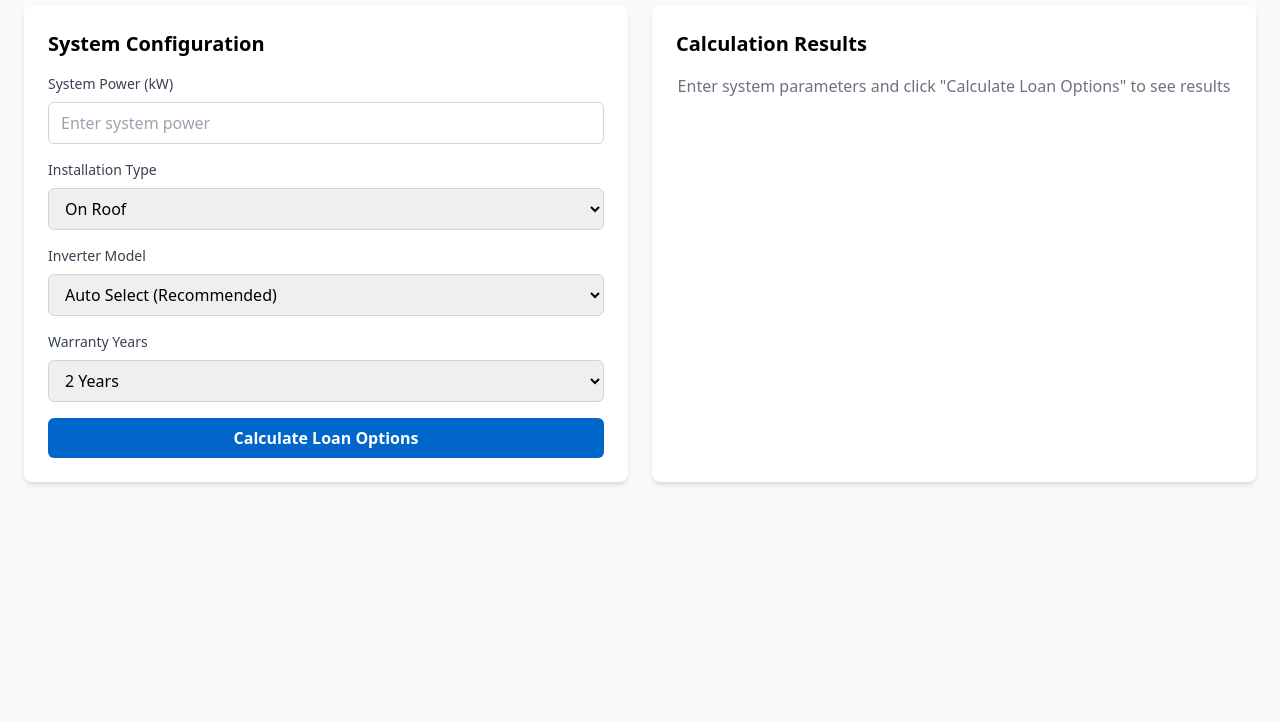
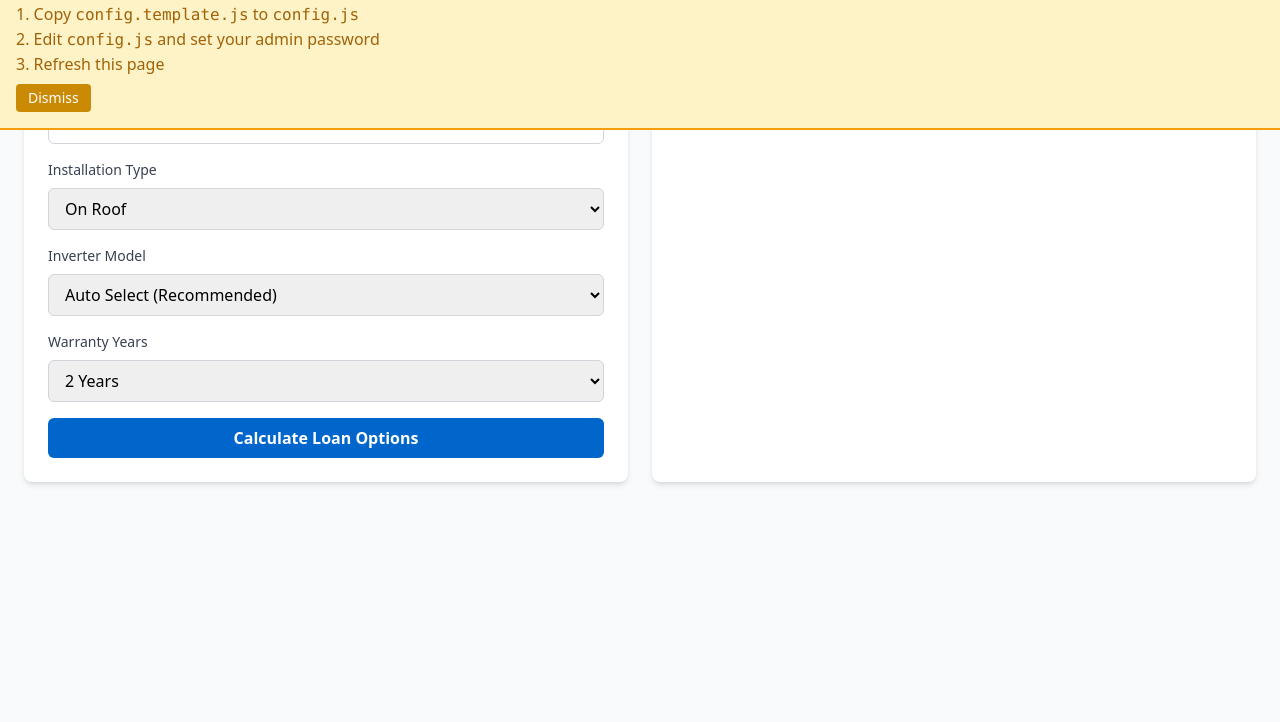
Before and after one commit to vardan1245/solar-loan-calculator, a website: page index.html in a window 1280 px wide. Shown: the part 78-800 px from the top of the page. Drawn offline with nearby package versions, Linux system fonts and the light colour scheme.

Commit message:
Add fallback configuration and graceful handling for missing config.js

```diff
--- a/index.html
+++ b/index.html
@@ -6,7 +6,118 @@
     <title>Solar Loan Calculator</title>
     <link rel="icon" type="image/x-icon" href="tIAMAT white blue-06.ico">
     <script src="https://cdn.tailwindcss.com"></script>
-    <script src="config.js"></script>
+    <script>
+        // Load configuration with fallback
+        let CONFIG = {
+            // Default values if config.js is not available
+            ADMIN_PASSWORD: 'admin',
+            BANK_CONFIGURATIONS: [
+                {
+                    name: 'ArmEconomBank',
+                    options: [
+                        { interestRate: 0, commission: 0.21, periods: [36] },
+                        { interestRate: 0, commission: 0.32, periods: [60] },
+                        { interestRate: 0, commission: 0.41, periods: [84] },
+                        { interestRate: 0.03, commission: 0.18, periods: [36] },
+                        { interestRate: 0.03, commission: 0.27, periods: [60] },
+                        { interestRate: 0.03, commission: 0.34, periods: [84] },
+                        { interestRate: 0.05, commission: 0.16, periods: [36] },
+                        { interestRate: 0.05, commission: 0.23, periods: [60] },
+                        { interestRate: 0.05, commission: 0.3, periods: [84] },
+                        { interestRate: 0.09, commission: 0.1, periods: [36] },
+                        { interestRate: 0.09, commission: 0.15, periods: [60] },
+                        { interestRate: 0.09, commission: 0.19, periods: [84] },
+                        { interestRate: 0.12, commission: 0.06, periods: [36] },
+                        { interestRate: 0.12, commission: 0.09, periods: [60] },
+                        { interestRate: 0.12, commission: 0.11, periods: [84] },
+                        { interestRate: 0.15, commission: 0.02, periods: [36] },
+                        { interestRate: 0.15, commission: 0.03, periods: [60] },
+                        { interestRate: 0.15, commission: 0.04, periods: [84] }
+                    ]
+                },
+                {
+                    name: 'ACBA Bank',
+                    options: [
+                        { interestRate: 0.11, commission: 0.04, periods: [96] }
+                    ]
+                }
+            ],
+            INVERTERS: [
+                { kw: 3, price: 201600 },
+                { kw: 3.6, price: 208800 },
+                { kw: 5.3, price: 237600 },
+                { kw: 6, price: 396000 },
+                { kw: 8, price: 417600 },
+                { kw: 10, price: 432000 },
+                { kw: 12, price: 446400 },
+                { kw: 15, price: 460800 },
+                { kw: 20, price: 532800 },
+                { kw: 25, price: 576000 },
+                { kw: 30, price: 936000 },
+                { kw: 40, price: 1036800 },
+                { kw: 50, price: 1094400 },
+                { kw: 60, price: 1180800 },
+                { kw: 75, price: 1260000 },
+                { kw: 100, price: 1648800 },
+                { kw: 110, price: 1728000 }
+            ],
+            BASE_PRICES: {
+                aluminiumConstructionOnRoof: 130000,
+                metalConstructionOnRoof: 115000,
+                onRoof: 105000,
+                systemOnGround: 117000
+            },
+            PROFIT_BY_WARRANTY: {
+                2: 15000,
+                3: 20000,
+                6: 25000,
+                12: 30000
+            },
+            PERCENTAGES: {
+                salesTeam: 0.06,
+                unexpectedExpenses: 0.02
+            }
+        };
+
+        try {
+            // Try to load config.js
+            const script = document.createElement('script');
+            script.src = 'config.js';
+            script.onload = function() {
+                // If config.js loads successfully, it will override the default CONFIG
+                console.log('config.js loaded successfully');
+            };
+            script.onerror = function() {
+                // If config.js doesn't exist, show setup message
+                console.warn('config.js not found. Please copy config.template.js to config.js and configure it.');
+                showConfigSetupMessage();
+            };
+            document.head.appendChild(script);
+        } catch (e) {
+            console.warn('Failed to load config.js:', e);
+            showConfigSetupMessage();
+        }
+
+        function showConfigSetupMessage() {
+            // Create a message to help users set up the config
+            const message = document.createElement('div');
+            message.innerHTML = `
+                <div style="position: fixed; top: 0; left: 0; right: 0; background: #fef3c7; border-bottom: 2px solid #f59e0b; padding: 1rem; z-index: 9999;">
+                    <div class="container mx-auto">
+                        <h3 class="font-bold text-yellow-800 mb-2">Configuration Required</h3>
+                        <p class="text-yellow-700 mb-2">To use admin features, please set up the configuration file:</p>
+                        <ol class="list-decimal list-inside text-yellow-700 mb-2">
+                            <li>Copy <code>config.template.js</code> to <code>config.js</code></li>
+                            <li>Edit <code>config.js</code> and set your admin password</li>
+                            <li>Refresh this page</li>
+                        </ol>
+                        <button onclick="this.parentElement.parentElement.remove()" class="bg-yellow-600 text-white px-3 py-1 rounded text-sm">Dismiss</button>
+                    </div>
+                </div>
+            `;
+            document.body.appendChild(message);
+        }
+    </script>
     <style>
         .spoiler {
             cursor: pointer;
```
